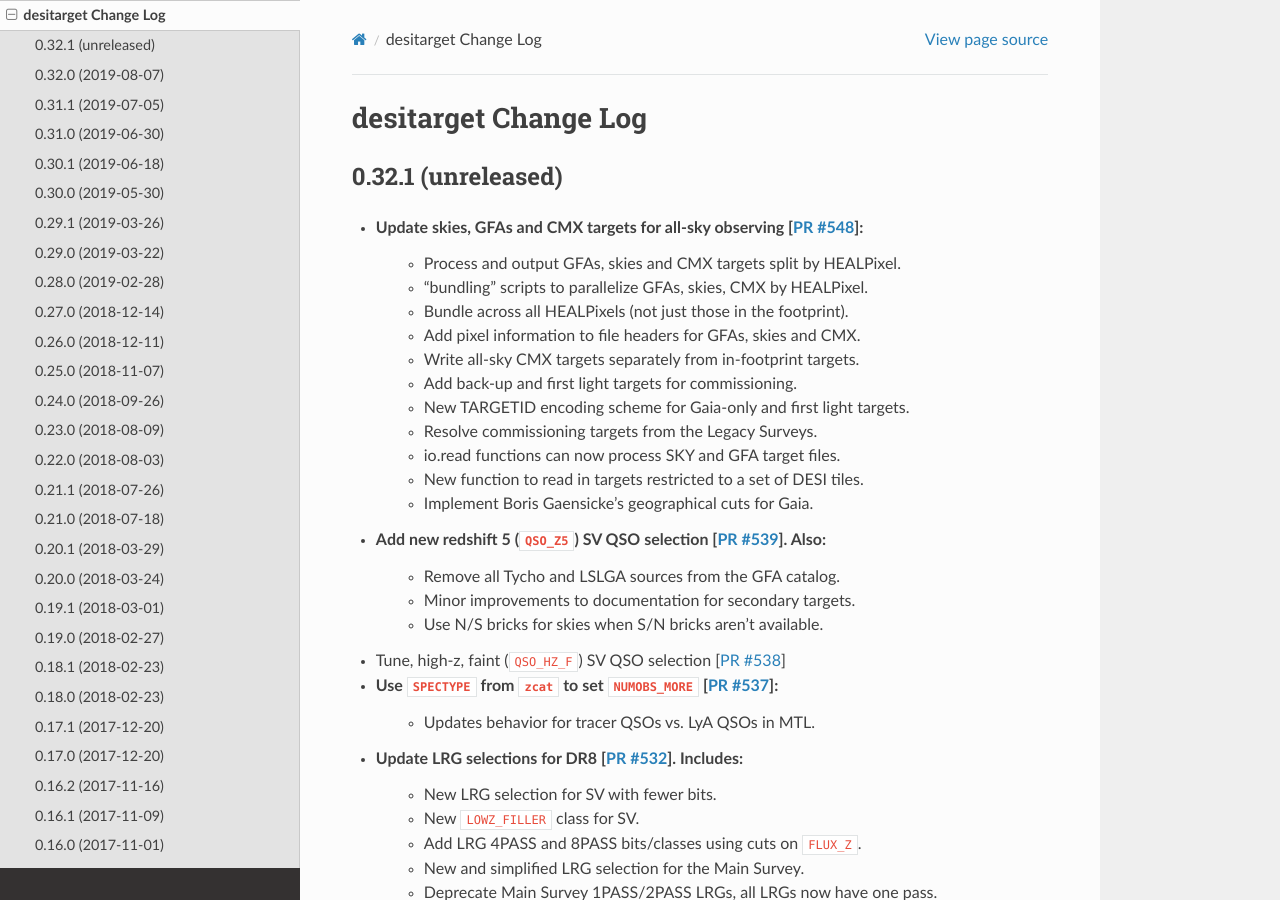
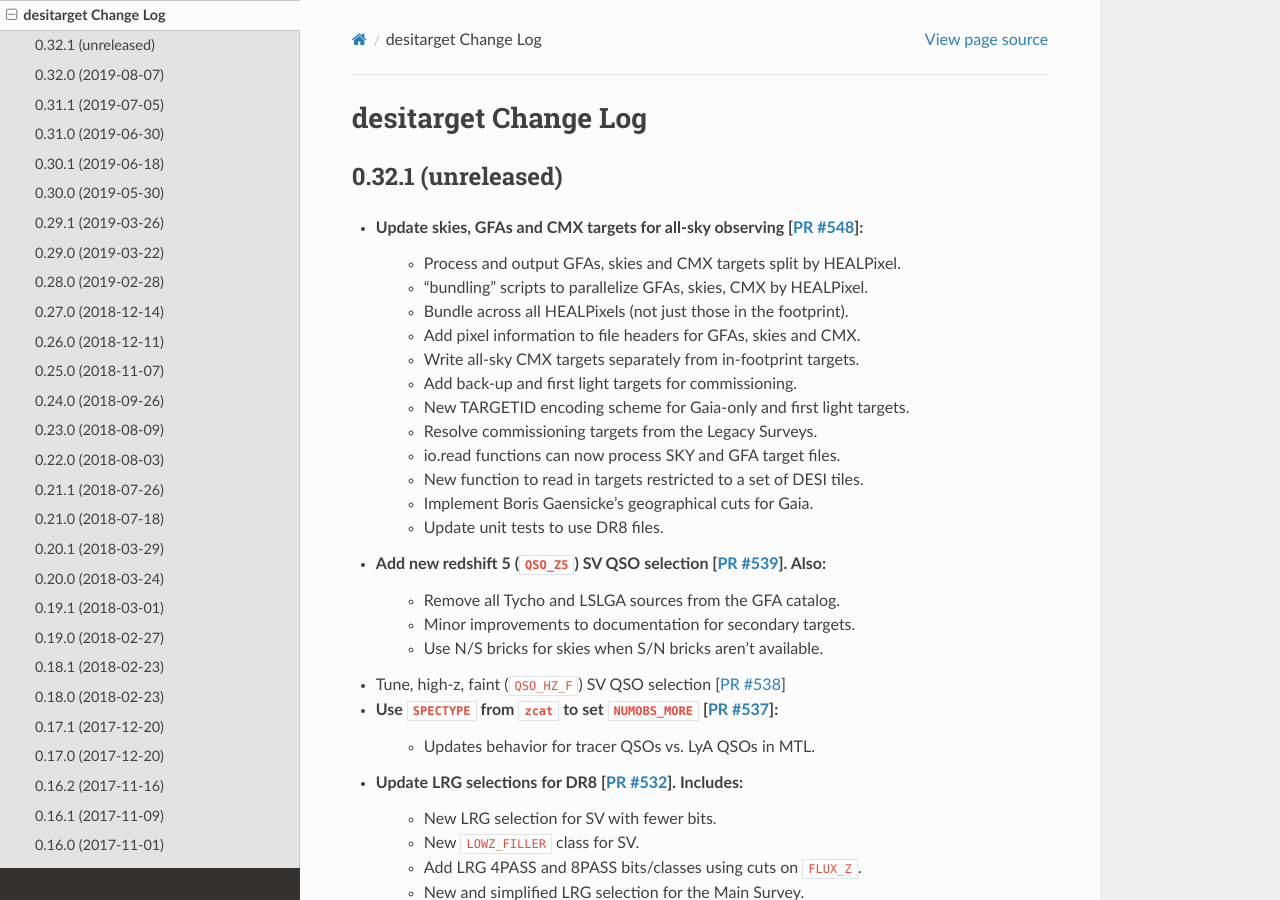
Before and after one commit to desihub/desitarget, a Sphinx documentation site: the page built from doc/changes.rst, in a window 1280 px wide and 900 px high. Built offline with Sphinx 7.4.7 and the Read the Docs theme 2.0.0, drawn with Linux system fonts in a browser that asks for light colours.

Commit message:
one more update to the changes file

```diff
--- a/doc/changes.rst
+++ b/doc/changes.rst
@@ -17,6 +17,7 @@ desitarget Change Log
     * io.read functions can now process SKY and GFA target files.
     * New function to read in targets restricted to a set of DESI tiles.
     * Implement Boris Gaensicke's geographical cuts for Gaia.
+    * Update unit tests to use DR8 files.
 * Add new redshift 5 (``QSO_Z5``) SV QSO selection [`PR #539`_]. Also:
     * Remove all Tycho and LSLGA sources from the GFA catalog.
     * Minor improvements to documentation for secondary targets.
```
